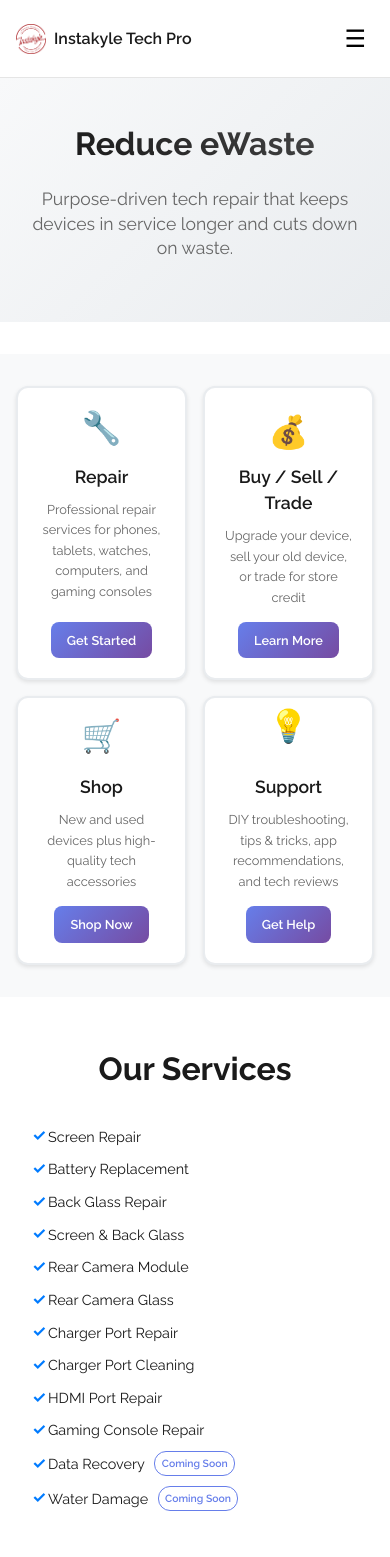
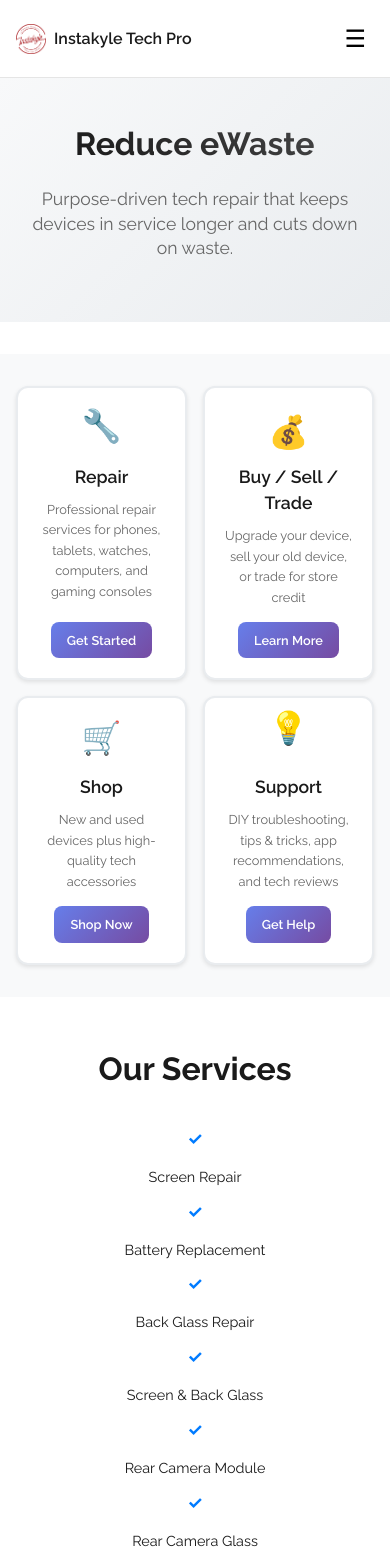
Before and after one commit to kyleplathe/Instakyle-clean, a React (Vite) app: page / in a window 390 px wide. Shown: the top 1557 px of the page. Built offline with nearby package versions, Linux system fonts and the light colour scheme; no server answers.

Commit message:
Center services list layout on mobile

```diff
--- a/src/App.css
+++ b/src/App.css
@@ -799,16 +799,27 @@ body {
 
   .services-list-mobile {
     padding: 0 1rem;
+    display: grid;
+    justify-items: center;
   }
 
   .services-bullet-list {
-    grid-template-columns: repeat(2, 1fr);
-    gap: 0.75rem 1.5rem;
+    grid-template-columns: repeat(2, minmax(0, 1fr));
+    gap: 0.75rem 1.25rem;
+    justify-items: center;
   }
 
   .services-bullet-list li {
     font-size: 0.95rem;
-    padding-left: 1.25rem;
+    padding-left: 0;
+    text-align: center;
+    flex-direction: column;
+  }
+
+  .services-bullet-list li::before {
+    position: static;
+    margin: 0 0 0.25rem;
+    font-size: 1.1rem;
   }
 
   .service-card,
@@ -1612,16 +1623,26 @@ body {
 
   .services-list-mobile {
     padding: 0 1rem;
+    display: grid;
+    justify-items: center;
   }
 
   .services-bullet-list {
     grid-template-columns: 1fr;
     gap: 0.6rem 1rem;
+    justify-items: center;
   }
 
   .services-bullet-list li {
     font-size: 0.9rem;
-    padding-left: 1rem;
+    padding-left: 0;
+    text-align: center;
+    flex-direction: column;
+  }
+
+  .services-bullet-list li::before {
+    position: static;
+    margin: 0 0 0.25rem;
   }
 
   .why-choose-us {
```
